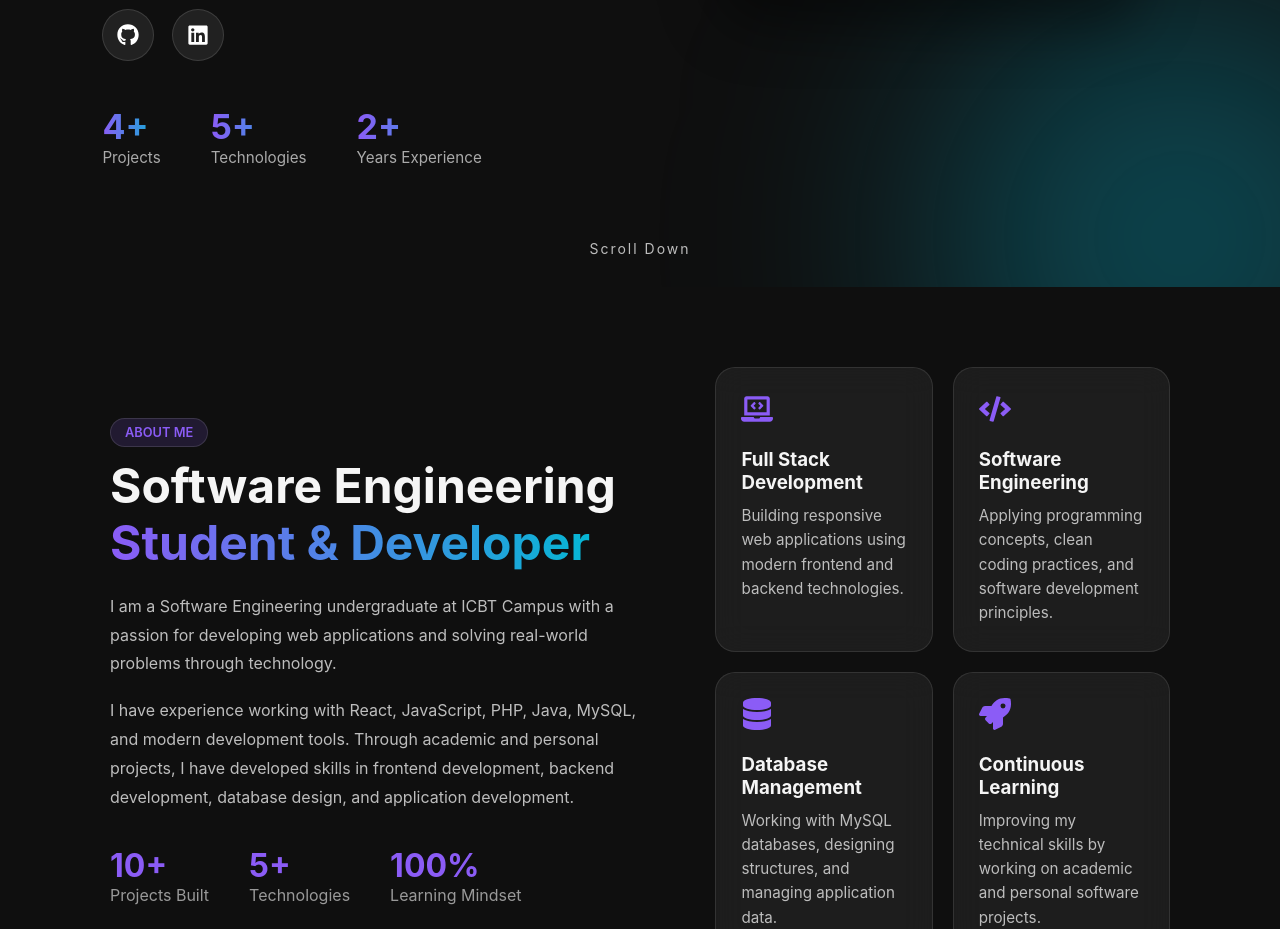
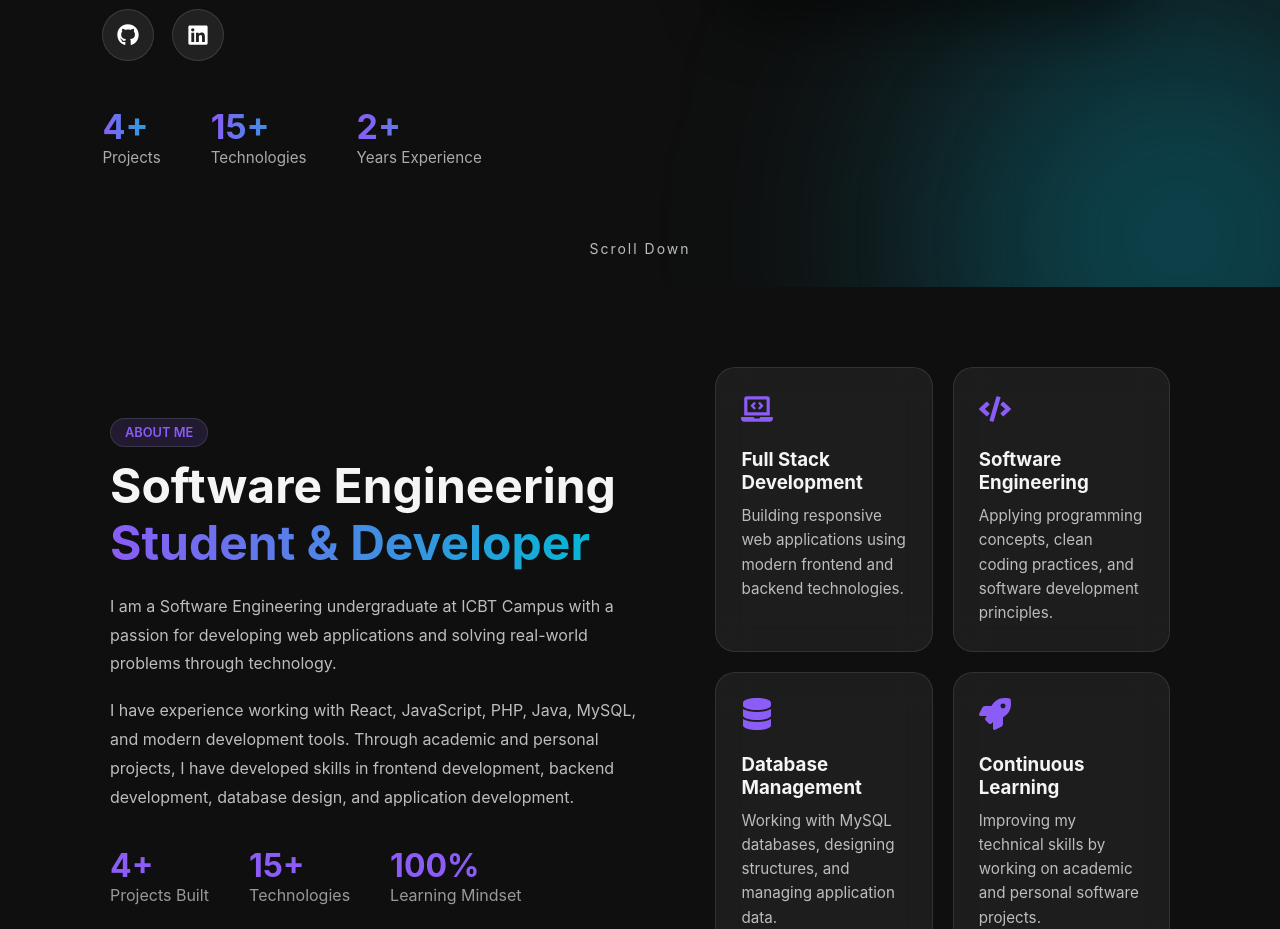
Before and after one commit to Shanze2002/portfolio, a React (Vite) app: page / in a window 1280 px wide. Shown: the part 703-1632 px from the top of the page. Built offline with nearby package versions, Linux system fonts and the light colour scheme.

Commit message:
Refactor portfolio components and improve code structure

```diff
--- a/src/components/About.jsx
+++ b/src/components/About.jsx
@@ -83,13 +83,13 @@ function About() {
         <div className="about-stats">
 
           <div>
-            <h3>10+</h3>
+            <h3>4+</h3>
             <span>Projects Built</span>
           </div>
 
 
           <div>
-            <h3>5+</h3>
+            <h3>15+</h3>
             <span>Technologies</span>
           </div>
 
--- a/src/components/Hero.jsx
+++ b/src/components/Hero.jsx
@@ -154,7 +154,7 @@ function Hero() {
 
             <div>
               <h2>
-                5+
+                15+
               </h2>
               <span>
                 Technologies
```
